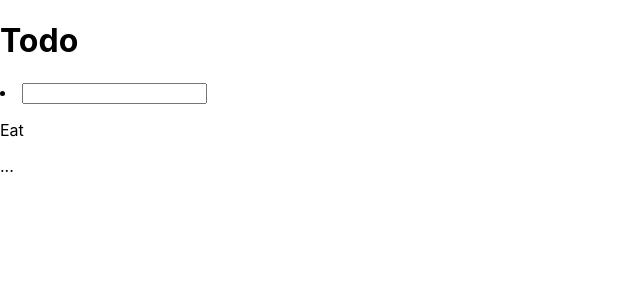
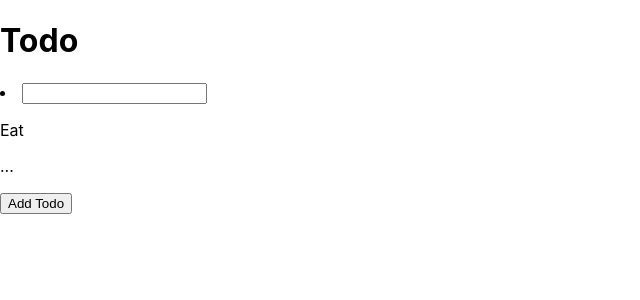
Before and after one commit to Chandan-patidar/Todoie-App, a React (Create React App) app in the folder todoie/: page / in a window 1280 px wide. Shown: the top 300 px of the page, without its empty margins (0-640 px from the left). Built offline with nearby package versions, Linux system fonts and the light colour scheme.

Commit message:
all update

```diff
--- a/todoie/src/App.js
+++ b/todoie/src/App.js
@@ -1,6 +1,8 @@
-import React from 'react';
-import Header from './components/Header';
-import TodoItem from './components/Todoltem';
+import React from "react";
+import Header from "./components/Header";
+import TodoItem from "./components/Todoltem";
+import Button from "./components/Button";
+
 
 
 const App = () => {
@@ -8,6 +10,7 @@ const App = () => {
     <div>
       <Header/>
       <TodoItem/>
+      <Button/>
     </div>
 
   );
--- a/todoie/src/components/Header.jsx
+++ b/todoie/src/components/Header.jsx
@@ -1,4 +1,4 @@
- import React from "react";
+ import React from 'react';
 
  const Header = () => {
     return <h1>Todo</h1>
--- a/todoie/src/components/Todoltem.jsx
+++ b/todoie/src/components/Todoltem.jsx
@@ -1,9 +1,9 @@
-import React from "react";
+import React from 'react';
 
 const TodoItem = () => {
     return(
         <li>
-        <input type='chechbox'/>
+        <input type="chechbox"/>
         <p>Eat</p>
         <p>...</p>
         </li>
```
